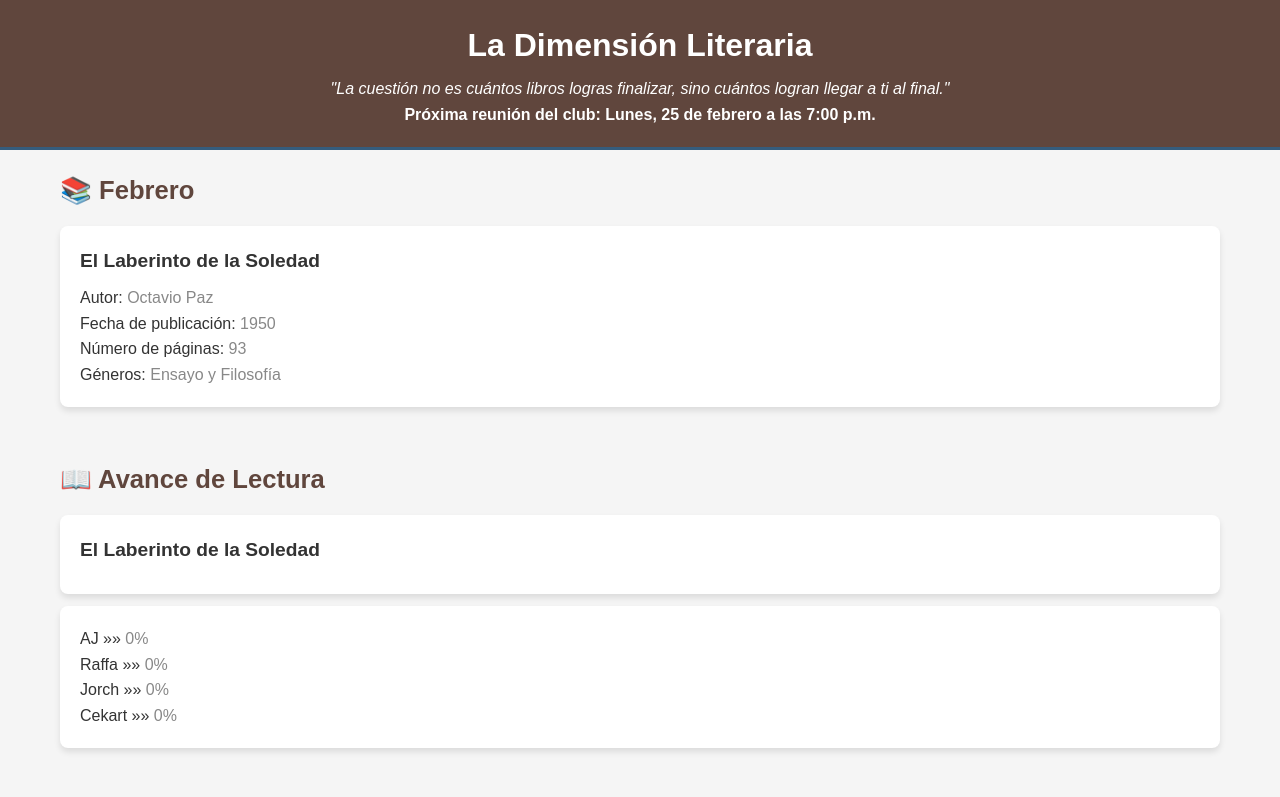
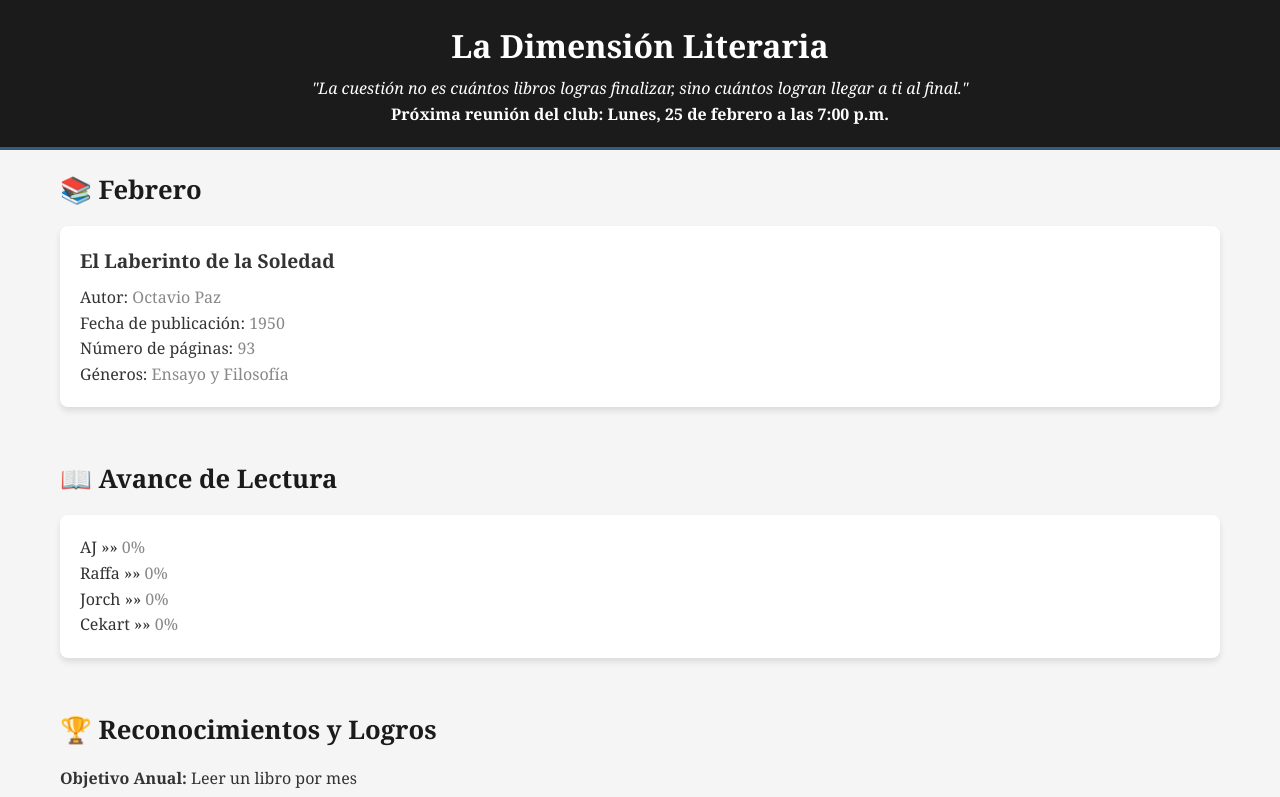
Before and after one commit to deLibroenLibroconAJ/deLibroenLibroconAJ.github.io, a plain HTML site: page index.html in a window 1280 px wide. Shown: the top 797 px of the page. Drawn offline with Linux system fonts and the light colour scheme.

Commit message:
Rev 0.96 - Font Georgia

```diff
--- a/index.html
+++ b/index.html
@@ -14,14 +14,14 @@
         }
 
         body {
-            font-family: Arial, sans-serif;
+            font-family: Georgia;
             background-color: #f5f5f5;
             color: #333;
             line-height: 1.6;
         }
 
         header {
-            background-color: #60463d;
+            background-color: #1B1B1B;
             color: white;
             text-align: center;
             padding: 20px;
@@ -46,7 +46,7 @@
 
         .section-title {
             font-size: 1.6rem;
-            color: #60463d;
+            color: #1B1B1B;
             margin-bottom: 15px;
         }
 
@@ -123,7 +123,6 @@
     <section>
         <h2 class="section-title">📖 Avance de Lectura</h2>
         <ul>
-            <li><strong>El Laberinto de la Soledad</strong></li>
 			<li>
                 <p>AJ »» <em>0%</em></p>
 				<p>Raffa »» <em>0%</em></p>
```
